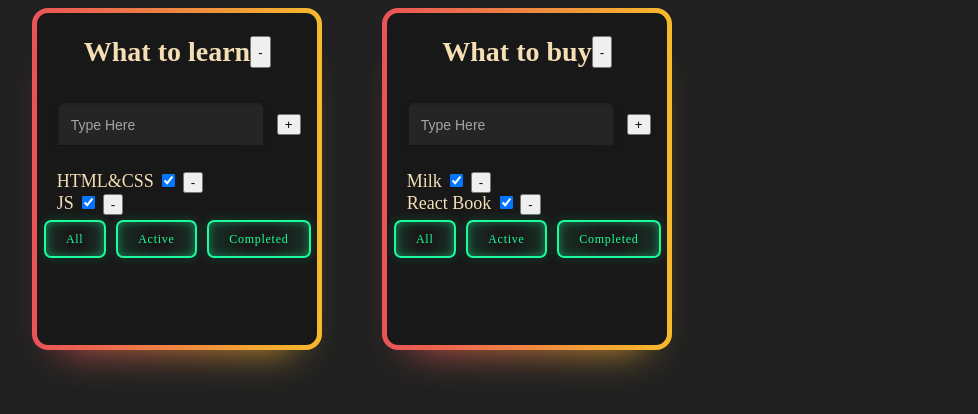
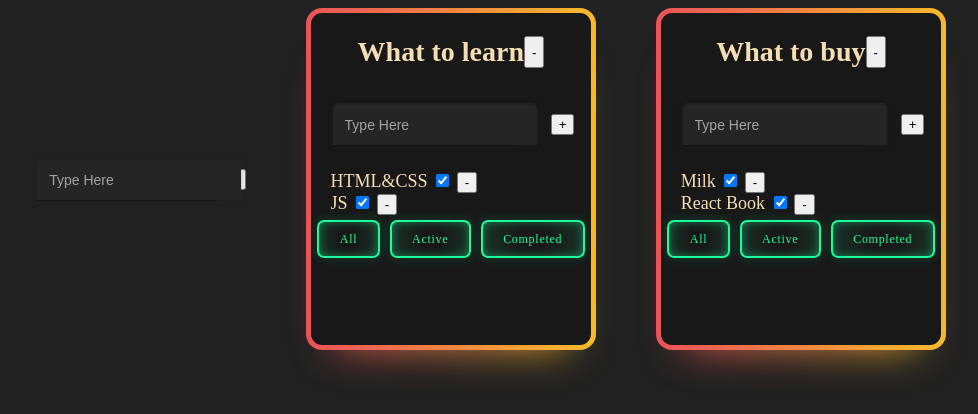
Before and after one commit to Zaitsev-AV/todolist_main_project, a React (Vite) app: page / in a window 1280 px wide. Shown: the top 414 px of the page, without its empty margins (39-1017 px from the left). Built offline with nearby package versions, Linux system fonts and the light colour scheme.

Commit message:
Adding new todo list and crash my testing

```diff
--- a/package.json
+++ b/package.json
@@ -23,7 +23,10 @@
     "@types/react": "^18.0.28",
     "@types/react-dom": "^18.0.11",
     "@vitejs/plugin-react": "^3.1.0",
+    "jest": "^29.5.0",
+    "jsdom": "^21.1.1",
     "typescript": "^4.9.3",
-    "vite": "^4.2.0"
+    "vite": "^4.2.0",
+    "vitest": "^0.29.8"
   }
 }
--- a/src/App.tsx
+++ b/src/App.tsx
@@ -1,9 +1,10 @@
 import React, { useReducer } from 'react';
 import { v1 } from 'uuid';
-import { ChangedFilterAC, RemoveTodolistAC, todolistReducer } from "./reducer/todolistReducer";
+import { AddNewTodolistAC, ChangedFilterAC, RemoveTodolistAC, todolistReducer } from "./reducer/todolistReducer";
 import { AddTaskAC, ChangeTaskStatusAC, RemoveTaskAC, RemoveTasksObjAC, taskReducer } from "./reducer/taskReducer";
 import { Todolist } from "./component/Todolist";
 import './App.css'
+import { UniversalInputField } from "./component/UniversalInputField";
 
 export type FilterValueType = 'all' | 'completed' | 'active'
 
@@ -45,10 +46,15 @@ export const App: React.FC = ( props ) => {
 		todolistsDispatch( RemoveTodolistAC( todolistID ) )
 		taskDispatch( RemoveTasksObjAC( todolistID ) )
 	}
-
+	const addNewTodolist = (newTodolistTitle: string) => {
+		const todolistID = v1()
+		todolistsDispatch(AddNewTodolistAC(newTodolistTitle, todolistID))
+		taskDispatch(AddNewTodolistAC(newTodolistTitle, todolistID))
+	}
 
 	return (
 		<div className={ 'app' }>
+			<UniversalInputField callBack={addNewTodolist}/>
 			{
 				todolists.map( el => {
 
--- a/src/reducer/taskReducer.ts
+++ b/src/reducer/taskReducer.ts
@@ -1,5 +1,6 @@
 import { v1 } from "uuid";
 import { FilterValueType } from "../App";
+import { AddNewTodolistAC } from "./todolistReducer";
 
 export type taskReducerType = {
 	[key: string]: TaskType[]
@@ -12,6 +13,7 @@ export type TaskType = {
 }
 type ActionType = ReturnType<typeof RemoveTaskAC> | ReturnType<typeof AddTaskAC>
 	| ReturnType<typeof ChangeTaskStatusAC> | ReturnType<typeof RemoveTasksObjAC>
+| ReturnType<typeof AddNewTodolistAC>
 
 
 export const taskReducer = ( state: taskReducerType, action: ActionType ): taskReducerType => {
@@ -38,6 +40,10 @@ export const taskReducer = ( state: taskReducerType, action: ActionType ): taskR
 						:
 						el )
 			}
+		}
+		case "ADD-NEW-TODO-LIST": {
+			debugger
+			return {...state, [action.payload.todolistID]: []} // добавляем в стейт новый массив с ключом который является id нового тудулиста
 		}
 		case "REMOVE-TASKS-OBJ": {
 			delete state[action.payload.todolistID] // удаляем из стейта с тасками таски удаленного тудулиста
--- a/src/reducer/todolistReducer.ts
+++ b/src/reducer/todolistReducer.ts
@@ -1,4 +1,5 @@
 import { FilterValueType } from "../App";
+import { v1 } from "uuid";
 
 export type TodolistReducerType = {
     id: string
@@ -16,6 +17,10 @@ export const todolistReducer = (state: TodolistReducerType[], action: ActionType
 		}
 		case "REMOVE-TODOLIST": {
 			return state.filter(s => s.id !== action.payload.todolistID)
+		}
+		case "ADD-NEW-TODO-LIST": {
+			debugger
+			return [{ id: action.payload.todolistID, title: action.payload.title, filter: "all" },...state]
 		}
 		default : Error("I'm not understand this action type")
 	}
@@ -41,4 +46,17 @@ export const RemoveTodolistAC = (todolistID: string) => {
 	} as const
 }
 
-type ActionType = ReturnType<typeof ChangedFilterAC> | ReturnType<typeof RemoveTodolistAC>
+export const AddNewTodolistAC = (title: string, todolistID: string) => {
+	debugger
+	return {
+		type: 'ADD-NEW-TODO-LIST',
+		payload: {
+			title,
+			todolistID
+		}
+	} as const
+}
+
+type ActionType = ReturnType<typeof ChangedFilterAC>
+	| ReturnType<typeof RemoveTodolistAC>
+| ReturnType<typeof AddNewTodolistAC>
--- a/tsconfig.json
+++ b/tsconfig.json
@@ -16,6 +16,6 @@
     "noEmit": true,
     "jsx": "react-jsx"
   },
-  "include": ["src"],
+  "include": ["./src/**/*.tsx", "./src/**/*.ts", "src/jest.config.ts"],
   "references": [{ "path": "./tsconfig.node.json" }]
 }
```
Also changed, not shown: test/setup.ts (added, +11 -0 lines), vitest.config.ts (added, +10 -0 lines), 2 other files (tests, documents, lock files or other folders).
